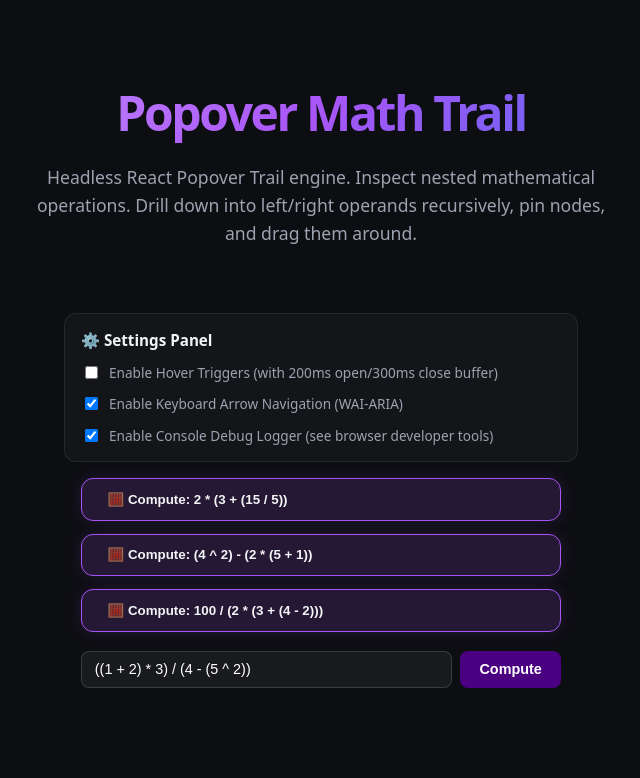
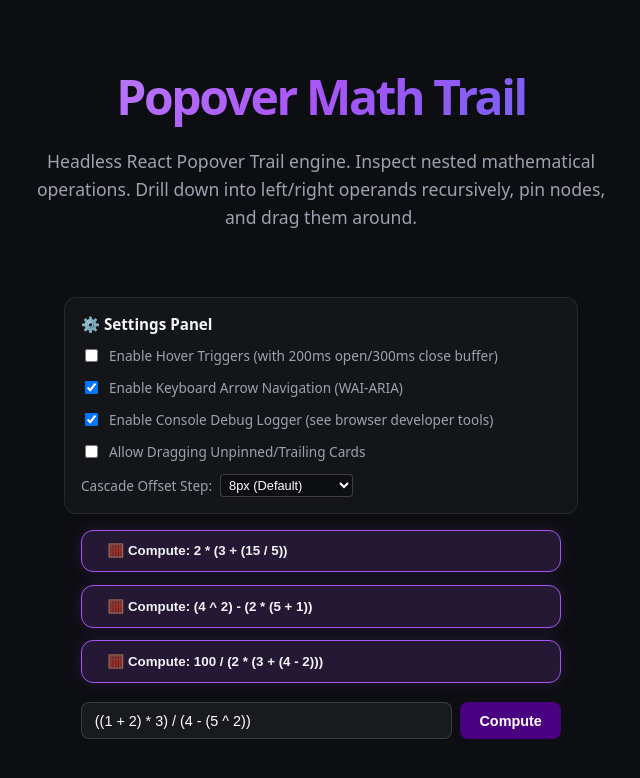
Before and after one commit to HerAnsu/popover-trail, a React (Vite) app: page / in a window 1280 px wide. Shown: the top 778 px of the page, without its empty margins (319-959 px from the left). Built offline with nearby package versions, Linux system fonts and the light colour scheme.

Commit message:
feat: add customizable dragging constraints, cascade offset step, fallback focus, and aria-describedby accessibility descriptors

```diff
--- a/src/App.tsx
+++ b/src/App.tsx
@@ -159,9 +159,11 @@ interface PopoverCardProps {
   index: number;
   isPinned: boolean;
   hoverEnabled: boolean;
+  allowDragWhenUnpinned: boolean;
 }
 
-const PopoverCard = memo(({ entry, index, isPinned, hoverEnabled }: PopoverCardProps) => {
+const PopoverCard = memo(
+  ({ entry, index, isPinned, hoverEnabled, allowDragWhenUnpinned }: PopoverCardProps) => {
     const [branchInput, setBranchInput] = useState("");
     const openTimerRef = useRef<ReturnType<typeof setTimeout> | null>(null);
 
@@ -198,6 +200,8 @@ const PopoverCard = memo(({ entry, index, isPinned, hoverEnabled }: PopoverCardP
         void actions.openNestedWithResolver(entry.data!.leftExpr!, entry.key, {
           triggerRect: rect,
           hover: { enabled: true, openDelay: 200, closeDelay: 300 },
+          allowDragWhenUnpinned,
+          ariaDescribedby: `Evaluation details for left operand: ${entry.data!.leftExpr}`,
         });
       }, 200);
     };
@@ -216,6 +220,8 @@ const PopoverCard = memo(({ entry, index, isPinned, hoverEnabled }: PopoverCardP
         void actions.openNestedWithResolver(entry.data!.rightExpr!, entry.key, {
           triggerRect: rect,
           hover: { enabled: true, openDelay: 200, closeDelay: 300 },
+          allowDragWhenUnpinned,
+          ariaDescribedby: `Evaluation details for right operand: ${entry.data!.rightExpr}`,
         });
       }, 200);
     };
@@ -234,6 +240,8 @@ const PopoverCard = memo(({ entry, index, isPinned, hoverEnabled }: PopoverCardP
         void actions.openNestedWithResolver(branchInput.trim(), entry.key, {
           triggerRect: rect,
           hover: { enabled: true, openDelay: 200, closeDelay: 300 },
+          allowDragWhenUnpinned,
+          ariaDescribedby: `Evaluation details for custom expression: ${branchInput.trim()}`,
         });
       }, 200);
     };
@@ -250,6 +258,7 @@ const PopoverCard = memo(({ entry, index, isPinned, hoverEnabled }: PopoverCardP
         style={style}
         role="dialog"
         aria-labelledby={`title-${entry.key}`}
+        aria-describedby={entry.ariaDescribedby ? `desc-${entry.key}` : undefined}
         className={clsx("popover-card", isTop && "topmost", isPinned && "pinned")}
         onMouseDown={() => actions.bringToFront(entry.key)}
         onMouseEnter={onMouseEnter}
@@ -257,6 +266,11 @@ const PopoverCard = memo(({ entry, index, isPinned, hoverEnabled }: PopoverCardP
         onKeyDown={onKeyDown}
       >
         <FocusLock disabled={!isTop || isPinned} returnFocus>
+          {entry.ariaDescribedby && (
+            <div id={`desc-${entry.key}`} className="sr-only">
+              {entry.ariaDescribedby}
+            </div>
+          )}
           <div className="popover-header" {...dragHandleProps}>
             <span id={`title-${entry.key}`} className="popover-title">
               {entry.isLoading ? "Evaluating..." : entry.data?.title}
@@ -293,7 +307,12 @@ const PopoverCard = memo(({ entry, index, isPinned, hoverEnabled }: PopoverCardP
               </div>
             ) : entry.error ? (
               <div
-              style={{ color: "#ef4444", display: "flex", flexDirection: "column", gap: "0.5rem" }}
+                style={{
+                  color: "#ef4444",
+                  display: "flex",
+                  flexDirection: "column",
+                  gap: "0.5rem",
+                }}
               >
                 <div>
                   <strong>Error:</strong> {entry.error.message}
@@ -442,11 +461,18 @@ const PopoverCard = memo(({ entry, index, isPinned, hoverEnabled }: PopoverCardP
         </FocusLock>
       </div>
     );
-});
+  },
+);
 
 PopoverCard.displayName = "PopoverCard";
 
-function PopoverCanvas({ hoverEnabled }: { hoverEnabled: boolean }) {
+function PopoverCanvas({
+  hoverEnabled,
+  allowDragWhenUnpinned,
+}: {
+  hoverEnabled: boolean;
+  allowDragWhenUnpinned: boolean;
+}) {
   const trail = usePopoverTrail<MathData>();
   const floating = usePopoverFloating<MathData>();
   const store = usePopoverStoreApi<MathData>();
@@ -478,6 +504,7 @@ function PopoverCanvas({ hoverEnabled }: { hoverEnabled: boolean }) {
               index={isPinned ? idx : floating.length + trail.indexOf(entry)}
               isPinned={isPinned}
               hoverEnabled={hoverEnabled}
+              allowDragWhenUnpinned={allowDragWhenUnpinned}
             />
           </div>
         ))}
@@ -493,6 +520,10 @@ interface MainContentProps {
   setArrowNavEnabled: (val: boolean) => void;
   debugEnabled: boolean;
   setDebugEnabled: (val: boolean) => void;
+  allowDragWhenUnpinned: boolean;
+  setAllowDragWhenUnpinned: (val: boolean) => void;
+  cascadeOffsetStep: number;
+  setCascadeOffsetStep: (val: number) => void;
 }
 
 function MainContent({
@@ -502,6 +533,10 @@ function MainContent({
   setArrowNavEnabled,
   debugEnabled,
   setDebugEnabled,
+  allowDragWhenUnpinned,
+  setAllowDragWhenUnpinned,
+  cascadeOffsetStep,
+  setCascadeOffsetStep,
 }: MainContentProps) {
   const [customRoot, setCustomRoot] = useState("((1 + 2) * 3) / (4 - (5 ^ 2))");
   const { clear, openRootWithResolver } = usePopoverActions<MathData>();
@@ -510,9 +545,21 @@ function MainContent({
 
   const hoverConfig = { enabled: hoverEnabled, openDelay: 200, closeDelay: 300 };
 
-  const trig1 = usePopoverTrigger("2 * (3 + (15 / 5))", { hover: hoverConfig });
-  const trig2 = usePopoverTrigger("(4 ^ 2) - (2 * (5 + 1))", { hover: hoverConfig });
-  const trig3 = usePopoverTrigger("100 / (2 * (3 + (4 - 2)))", { hover: hoverConfig });
+  const trig1 = usePopoverTrigger("2 * (3 + (15 / 5))", {
+    hover: hoverConfig,
+    allowDragWhenUnpinned,
+    ariaDescribedby: "Mathematical evaluation details for 2 * (3 + (15 / 5))",
+  });
+  const trig2 = usePopoverTrigger("(4 ^ 2) - (2 * (5 + 1))", {
+    hover: hoverConfig,
+    allowDragWhenUnpinned,
+    ariaDescribedby: "Mathematical evaluation details for (4 ^ 2) - (2 * (5 + 1))",
+  });
+  const trig3 = usePopoverTrigger("100 / (2 * (3 + (4 - 2)))", {
+    hover: hoverConfig,
+    allowDragWhenUnpinned,
+    ariaDescribedby: "Mathematical evaluation details for 100 / (2 * (3 + (4 - 2)))",
+  });
 
   const handleOpenCustomRoot = (e: React.MouseEvent<HTMLButtonElement>) => {
     if (!customRoot.trim()) return;
@@ -522,7 +569,11 @@ function MainContent({
         currentTarget: e.currentTarget,
         stopPropagation: () => {},
       },
-      { hover: hoverConfig },
+      {
+        hover: hoverConfig,
+        allowDragWhenUnpinned,
+        ariaDescribedby: `Mathematical evaluation details for custom expression: ${customRoot.trim()}`,
+      },
     );
   };
 
@@ -607,6 +658,53 @@ function MainContent({
             onChange={(e) => setDebugEnabled(e.target.checked)}
           />
           Enable Console Debug Logger (see browser developer tools)
+        </label>
+        <label
+          style={{
+            display: "flex",
+            alignItems: "center",
+            gap: "0.5rem",
+            cursor: "pointer",
+            fontSize: "0.85rem",
+            color: "var(--text-secondary)",
+          }}
+        >
+          <input
+            type="checkbox"
+            checked={allowDragWhenUnpinned}
+            onChange={(e) => setAllowDragWhenUnpinned(e.target.checked)}
+          />
+          Allow Dragging Unpinned/Trailing Cards
+        </label>
+        <label
+          style={{
+            display: "flex",
+            alignItems: "center",
+            gap: "0.5rem",
+            cursor: "pointer",
+            fontSize: "0.85rem",
+            color: "var(--text-secondary)",
+          }}
+        >
+          Cascade Offset Step:
+          <select
+            value={cascadeOffsetStep}
+            onChange={(e) => setCascadeOffsetStep(Number(e.target.value))}
+            style={{
+              background: "rgba(0, 0, 0, 0.3)",
+              border: "1px solid rgba(255, 255, 255, 0.2)",
+              borderRadius: "4px",
+              color: "#fff",
+              fontSize: "0.8rem",
+              padding: "2px 4px",
+              pointerEvents: "auto",
+            }}
+          >
+            <option value={0}>0px (Stacked)</option>
+            <option value={8}>8px (Default)</option>
+            <option value={15}>15px (Wide)</option>
+            <option value={30}>30px (Extra Wide)</option>
+          </select>
         </label>
       </div>
 
@@ -703,7 +801,7 @@ function MainContent({
       )}
 
       <PopoverPortal>
-        <PopoverCanvas hoverEnabled={hoverEnabled} />
+        <PopoverCanvas hoverEnabled={hoverEnabled} allowDragWhenUnpinned={allowDragWhenUnpinned} />
       </PopoverPortal>
     </div>
   );
@@ -713,6 +811,8 @@ export default function App() {
   const [hoverEnabled, setHoverEnabled] = useState(false);
   const [arrowNavEnabled, setArrowNavEnabled] = useState(true);
   const [debugEnabled, setDebugEnabled] = useState(true);
+  const [allowDragWhenUnpinned, setAllowDragWhenUnpinned] = useState(false);
+  const [cascadeOffsetStep, setCascadeOffsetStep] = useState(8);
 
   return (
     <PopoverProvider
@@ -721,6 +821,7 @@ export default function App() {
       clickOutside={{ enabled: true, ignoreClass: "btn-trigger" }}
       enableArrowNavigation={arrowNavEnabled}
       debug={debugEnabled}
+      cascadeOffsetStep={cascadeOffsetStep}
     >
       <MainContent
         hoverEnabled={hoverEnabled}
@@ -729,6 +830,10 @@ export default function App() {
         setArrowNavEnabled={setArrowNavEnabled}
         debugEnabled={debugEnabled}
         setDebugEnabled={setDebugEnabled}
+        allowDragWhenUnpinned={allowDragWhenUnpinned}
+        setAllowDragWhenUnpinned={setAllowDragWhenUnpinned}
+        cascadeOffsetStep={cascadeOffsetStep}
+        setCascadeOffsetStep={setCascadeOffsetStep}
       />
     </PopoverProvider>
   );
--- a/src/lib/popover/context.tsx
+++ b/src/lib/popover/context.tsx
@@ -72,6 +72,9 @@ export interface PopoverProviderProps<TData = any, TContext = any> {
 
   /** If true, prints Zustand state updates to the console (default: false). */
   debug?: boolean;
+
+  /** Horizontal offset step applied per level of the cascade trail (default: 8px). */
+  cascadeOffsetStep?: number;
 }
 
 /**
@@ -99,6 +102,7 @@ export function PopoverProvider<TData = any, TContext = any>({
   collision,
   enableArrowNavigation = true,
   debug = false,
+  cascadeOffsetStep = 8,
 }: PopoverProviderProps<TData, TContext>) {
   // Use useState to instantiate the store once
   const [store] = useState(() =>
@@ -114,6 +118,11 @@ export function PopoverProvider<TData = any, TContext = any>({
   useEffect(() => {
     store.getState().setDebug(Boolean(debug));
   }, [debug, store]);
+
+  // Synchronize cascadeOffsetStep reactively when the prop changes
+  useEffect(() => {
+    store.getState().setCascadeOffsetStep(Number(cascadeOffsetStep));
+  }, [cascadeOffsetStep, store]);
 
   // Synchronize context reactively when the prop changes
   useEffect(() => {
--- a/src/lib/popover/hooks/useGeometry.ts
+++ b/src/lib/popover/hooks/useGeometry.ts
@@ -1,7 +1,7 @@
 import { useEffect, useMemo, useState } from "react";
 import { useFloating, offset, flip, shift, autoUpdate } from "@floating-ui/react";
 import type { TrailEntry, PopoverPlacement } from "../types";
-import { usePopoverCollisionConfig } from "../context";
+import { usePopoverCollisionConfig, usePopoverStore } from "../context";
 
 /**
  * Options parameters for the `usePopoverGeometry` hook.
@@ -46,6 +46,7 @@ export function usePopoverGeometry({
   entry,
 }: UsePopoverGeometryOptions) {
   const globalCollision = usePopoverCollisionConfig();
+  const cascadeOffsetStep = usePopoverStore((state) => state.cascadeOffsetStep);
   const localCollision = entry?.collision;
 
   // Merge local overrides with global defaults
@@ -116,12 +117,12 @@ export function usePopoverGeometry({
       return entry.pinnedLayoutPos;
     }
     // Add slight horizontal cascade offset based on zIndex/nesting level to improve overlap aesthetics
-    const cascadeOffset = zIndex * 8;
+    const cascadeOffset = zIndex * cascadeOffsetStep;
     return {
       top: y ?? 0,
       left: (x ?? 0) + cascadeOffset,
     };
-  }, [isPinned, entry?.pinnedLayoutPos, x, y, zIndex]);
+  }, [isPinned, entry?.pinnedLayoutPos, x, y, zIndex, cascadeOffsetStep]);
 
   return {
     finalLayoutPos,
--- a/src/lib/popover/hooks/usePopoverCard.ts
+++ b/src/lib/popover/hooks/usePopoverCard.ts
@@ -66,31 +66,55 @@ export function usePopoverCard({
 
     return () => {
       const elementToFocus = previouslyFocusedElementRef.current;
-      if (
-        elementToFocus &&
-        typeof elementToFocus.focus === "function" &&
-        document.body.contains(elementToFocus)
-      ) {
+      const isStillInDom = elementToFocus && document.body.contains(elementToFocus);
+
+      if (isStillInDom && typeof elementToFocus?.focus === "function") {
         const activeEl = document.activeElement;
         const isFocusInside =
           ref.current?.contains(activeEl) || activeEl === document.body || !activeEl;
         if (isFocusInside) {
           elementToFocus.focus();
         }
+      } else {
+        // Fallback: search for parent popover card in DOM
+        if (entry.parentKey) {
+          const parentCard = document.querySelector<HTMLElement>(
+            `[aria-labelledby="title-${CSS.escape(entry.parentKey)}"]`,
+          );
+          if (parentCard) {
+            const firstFocusable = parentCard.querySelector<HTMLElement>(
+              "button, a, input, select, textarea, [tabindex]:not([tabindex='-1'])",
+            );
+            if (firstFocusable) {
+              firstFocusable.focus();
+              return;
+            }
+            parentCard.focus();
+            return;
+          }
+        }
+        // Fallback to page h1 or body
+        const mainHeading = document.querySelector("h1");
+        if (mainHeading) {
+          mainHeading.focus();
+        }
       }
     };
-  }, []);
+  }, [entry.parentKey]);
 
-  // 1. Set up dnd-kit dragging (disabled if enableDrag is false or popover is not pinned)
+  const allowDragWhenUnpinned = entry.allowDragWhenUnpinned ?? false;
+  const isDragAllowed = enableDrag && (isPinned || allowDragWhenUnpinned);
+
+  // 1. Set up dnd-kit dragging
   const { setNodeRef, transform, isDragging, attributes, listeners } = useDraggable({
     id: entry.key,
-    disabled: !enableDrag || !isPinned,
+    disabled: !isDragAllowed,
   });
 
   // 2. Physics-based rotation swing setup
   const { rotation, dragX, dragY } = usePopoverDragAndDrop({
-    isDragging: enableDrag ? isDragging : false,
-    transform: enableDrag ? transform : null,
+    isDragging: isDragAllowed ? isDragging : false,
+    transform: isDragAllowed ? transform : null,
     enableTilt,
     maxTiltAngle,
     tiltSensitivity,
@@ -102,7 +126,7 @@ export function usePopoverCard({
     anchorRect: entry.rect,
     placement,
     zIndex: index,
-    isDragging: enableDrag ? isDragging : false,
+    isDragging: isDragAllowed ? isDragging : false,
     isPinned,
     entry,
   });
@@ -119,22 +143,22 @@ export function usePopoverCard({
   // 5. Compile styles using the compiler utility
   const style = getPopoverStyles({
     finalLayoutPos,
-    offset: enableDrag ? offset : { x: 0, y: 0 },
-    dragX: enableDrag ? dragX : 0,
-    dragY: enableDrag ? dragY : 0,
-    rotation: enableDrag ? rotation : 0,
+    offset: isDragAllowed ? offset : { x: 0, y: 0 },
+    dragX: isDragAllowed ? dragX : 0,
+    dragY: isDragAllowed ? dragY : 0,
+    rotation: isDragAllowed ? rotation : 0,
     zIndex: zIndex + 1000,
   });
 
   const setCombinedRef = useCallback(
     (node: HTMLDivElement | null) => {
-      if (enableDrag) {
+      if (isDragAllowed) {
         setNodeRef(node);
       }
       setFloating(node);
       ref.current = node;
     },
-    [enableDrag, setNodeRef, setFloating],
+    [isDragAllowed, setNodeRef, setFloating],
   );
 
   const handlePinToggle = useCallback(() => {
@@ -212,9 +236,15 @@ export function usePopoverCard({
     ref: setCombinedRef,
     style,
     isTop,
-    isDragging: enableDrag ? isDragging : false,
+    isDragging: isDragAllowed ? isDragging : false,
     actions,
-    dragHandleProps: enableDrag ? { ...attributes, ...listeners } : {},
+    dragHandleProps: isDragAllowed
+      ? {
+          ...attributes,
+          ...listeners,
+          style: { cursor: isDragging ? "grabbing" : "grab" },
+        }
+      : {},
     handlePinToggle,
     onMouseEnter,
     onMouseLeave,
--- a/src/lib/popover/store.ts
+++ b/src/lib/popover/store.ts
@@ -809,6 +809,8 @@ export function createPopoverStore<TData = any, TContext = any>(
               isLoading: false,
               collision: localCollision,
               hover: options?.hover,
+              ariaDescribedby: options?.ariaDescribedby,
+              allowDragWhenUnpinned: options?.allowDragWhenUnpinned,
             };
             set((state) => openRootState(state, finalOwnerId, entry));
             activeControllers.delete("__root__");
@@ -832,6 +834,8 @@ export function createPopoverStore<TData = any, TContext = any>(
             isLoading: false,
             collision: localCollision,
             hover: options?.hover,
+            ariaDescribedby: options?.ariaDescribedby,
+            allowDragWhenUnpinned: options?.allowDragWhenUnpinned,
           };
           set((state) => openRootState(state, finalOwnerId, entry));
           activeControllers.delete("__root__");
@@ -848,6 +852,8 @@ export function createPopoverStore<TData = any, TContext = any>(
             isLoading: false,
             collision: localCollision,
             hover: options?.hover,
+            ariaDescribedby: options?.ariaDescribedby,
+            allowDragWhenUnpinned: options?.allowDragWhenUnpinned,
           };
           set((state) => openRootState(state, finalOwnerId, entry));
           if (cache && resolved !== undefined) {
@@ -868,6 +874,8 @@ export function createPopoverStore<TData = any, TContext = any>(
           isLoading: true,
           collision: localCollision,
           hover: options?.hover,
+          ariaDescribedby: options?.ariaDescribedby,
+          allowDragWhenUnpinned: options?.allowDragWhenUnpinned,
         };
         set((state) => openRootState(state, finalOwnerId, loadingEntry));
 
@@ -967,6 +975,8 @@ export function createPopoverStore<TData = any, TContext = any>(
               isLoading: false,
               collision: localCollision,
               hover: options?.hover,
+              ariaDescribedby: options?.ariaDescribedby,
+              allowDragWhenUnpinned: options?.allowDragWhenUnpinned,
             };
             set((state) => pushNestedState(state, sourceIndex, entry));
             activeControllers.delete(keyOrName);
@@ -997,6 +1007,8 @@ export function createPopoverStore<TData = any, TContext = any>(
             isLoading: false,
             collision: localCollision,
             hover: options?.hover,
+            ariaDescribedby: options?.ariaDescribedby,
+            allowDragWhenUnpinned: options?.allowDragWhenUnpinned,
           };
           set((state) => pushNestedState(state, sourceIndex, entry));
           activeControllers.delete(keyOrName);
@@ -1015,6 +1027,8 @@ export function createPopoverStore<TData = any, TContext = any>(
             isLoading: false,
             collision: localCollision,
             hover: options?.hover,
+            ariaDescribedby: options?.ariaDescribedby,
+            allowDragWhenUnpinned: options?.allowDragWhenUnpinned,
           };
           set((state) => pushNestedState(state, sourceIndex, entry));
           if (cache && resolved !== undefined) {
@@ -1042,6 +1056,8 @@ export function createPopoverStore<TData = any, TContext = any>(
           isLoading: true,
           collision: localCollision,
           hover: options?.hover,
+          ariaDescribedby: options?.ariaDescribedby,
+          allowDragWhenUnpinned: options?.allowDragWhenUnpinned,
         };
         set((state) => pushNestedState(state, sourceIndex, loadingEntry));
 
@@ -1278,6 +1294,9 @@ export function createPopoverStore<TData = any, TContext = any>(
         }, delay);
         hoverCloseTimers.set(key, newTimer);
       },
+      setCascadeOffsetStep: (cascadeOffsetStep) => {
+        set({ cascadeOffsetStep });
+      },
     };
 
     const {
@@ -1291,6 +1310,7 @@ export function createPopoverStore<TData = any, TContext = any>(
       setCollisionConfig: _______,
       setEnableArrowNavigation: ________,
       setDebug: _________,
+      setCascadeOffsetStep: __________,
       ...remainingActions
     } = actions;
 
@@ -1312,6 +1332,7 @@ export function createPopoverStore<TData = any, TContext = any>(
       resolveData,
       enableArrowNavigation: false,
       debug: false,
+      cascadeOffsetStep: 8,
 
       ...actions,
       actions: remainingActions,
```
Also changed, not shown: src/index.css (+13 -5 lines), src/lib/popover/types.ts (+25 -0 lines), 1 other file (tests, documents, lock files or other folders). Lines whose indentation alone changed are shown as unchanged.
